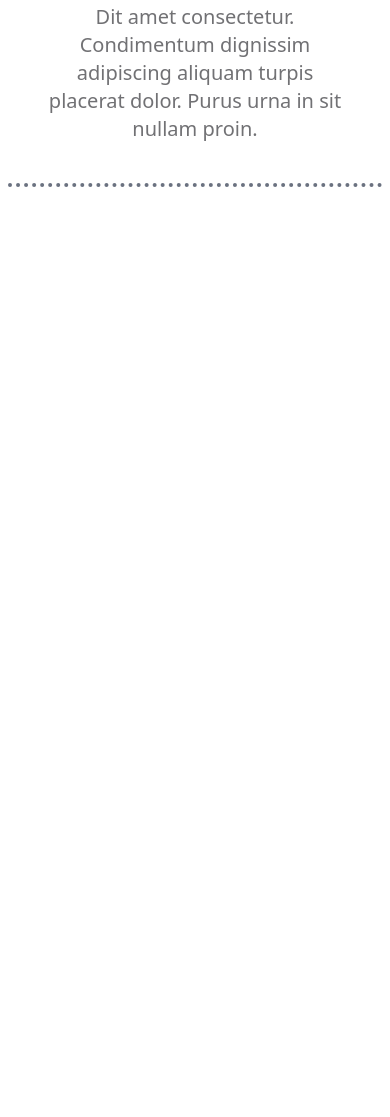
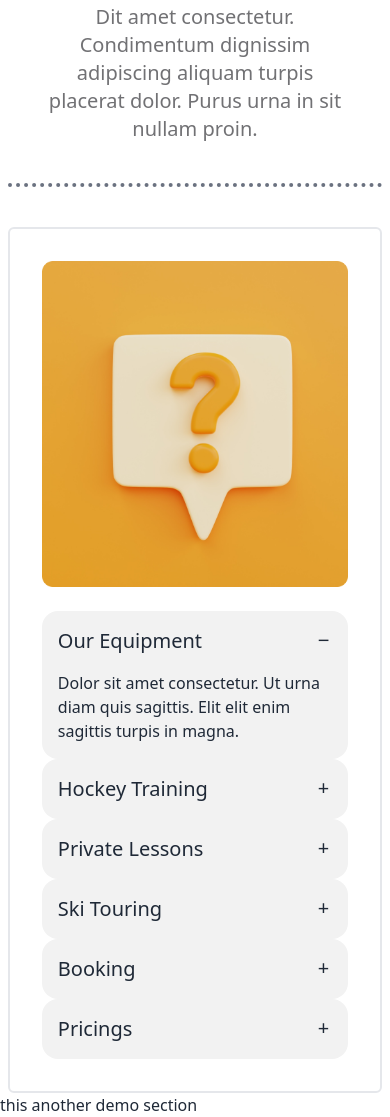
Before and after one commit to arifulislamctg11/hocky-s, a plain HTML site: page index.html in a window 390 px wide. Shown: the part 6990-8107 px from the top of the page. Before the commit the page ends 7217 px from the top, so only its background shows below. Drawn offline with nearby package versions, Linux system fonts and the light colour scheme.

Commit message:
FAQ is added with mobile responsive designs

```diff
--- a/index.html
+++ b/index.html
@@ -525,6 +525,7 @@
       </section>
       <section class="w-[96%] lg:w-[90%] mx-auto">
         <!-- section title container  -->
+        <div class="w-full">
           <div
             class="flex flex-col items-center text-center border-dotted border-t-4 mt-10 mb-10 border-b-4 border-gray-500"
           >
@@ -538,9 +539,89 @@
             </p>
           </div>
           <!-- section items container  -->
-        <div class="grid grid-cols-1 gap-6 lg:grid-cols-2">
+          <div
+            class="p-8 border-2 rounded-md border-x-2 grid grid-cols-1 gap-6 lg:grid-cols-2"
+          >
             <!-- section item -->
+            <div>
+              <img src="./images/11.png" alt="" />
             </div>
+            <!-- section item -->
+            <div>
+              <div class="collapse collapse-plus bg-base-200">
+                <input type="radio" name="my-accordion-3" checked="checked" />
+                <div class="collapse-title text-xl font-medium">
+                  Our Equipment
+                </div>
+                <div class="collapse-content">
+                  <p>
+                    Dolor sit amet consectetur. Ut urna diam quis sagittis. Elit
+                    elit enim sagittis turpis in magna.
+                  </p>
+                </div>
+              </div>
+              <div class="collapse collapse-plus bg-base-200">
+                <input type="radio" name="my-accordion-3" />
+                <div class="collapse-title text-xl font-medium">
+                  Hockey Training
+                </div>
+                <div class="collapse-content">
+                  <p>
+                    Dolor sit amet consectetur. Ut urna diam quis sagittis. Elit
+                    elit enim sagittis turpis in magna.
+                  </p>
+                </div>
+              </div>
+              <div class="collapse collapse-plus bg-base-200">
+                <input type="radio" name="my-accordion-3" />
+                <div class="collapse-title text-xl font-medium">
+                  Private Lessons
+                </div>
+                <div class="collapse-content">
+                  <p>
+                    Dolor sit amet consectetur. Ut urna diam quis sagittis. Elit
+                    elit enim sagittis turpis in magna.
+                  </p>
+                </div>
+              </div>
+              <div class="collapse collapse-plus bg-base-200">
+                <input type="radio" name="my-accordion-3" />
+                <div class="collapse-title text-xl font-medium">
+                  Ski Touring
+                </div>
+                <div class="collapse-content">
+                  <p>
+                    Dolor sit amet consectetur. Ut urna diam quis sagittis. Elit
+                    elit enim sagittis turpis in magna.
+                  </p>
+                </div>
+              </div>
+              <div class="collapse collapse-plus bg-base-200">
+                <input type="radio" name="my-accordion-3" />
+                <div class="collapse-title text-xl font-medium">Booking</div>
+                <div class="collapse-content">
+                  <p>
+                    Dolor sit amet consectetur. Ut urna diam quis sagittis. Elit
+                    elit enim sagittis turpis in magna.
+                  </p>
+                </div>
+              </div>
+              <div class="collapse collapse-plus bg-base-200">
+                <input type="radio" name="my-accordion-3" />
+                <div class="collapse-title text-xl font-medium">Pricings</div>
+                <div class="collapse-content">
+                  <p>
+                    Dolor sit amet consectetur. Ut urna diam quis sagittis. Elit
+                    elit enim sagittis turpis in magna.
+                  </p>
+                </div>
+              </div>
+            </div>
+          </div>
+        </div>
+      </section>
+      <section>
+        <h1>this another demo section</h1>
       </section>
     </main>
   </body>
```
Also changed, not shown: images/11.png (added), images/Group 1171275317.png (added), images/Group 1171275318.png (added), images/Group 1171275321.png (added). Lines whose indentation alone changed are shown as unchanged.
